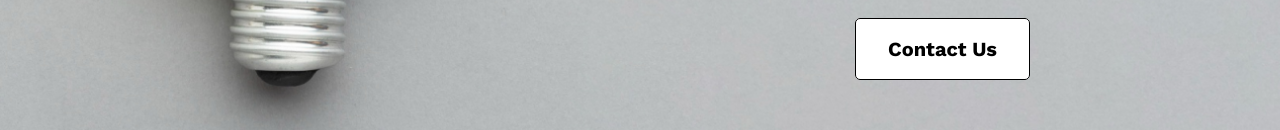
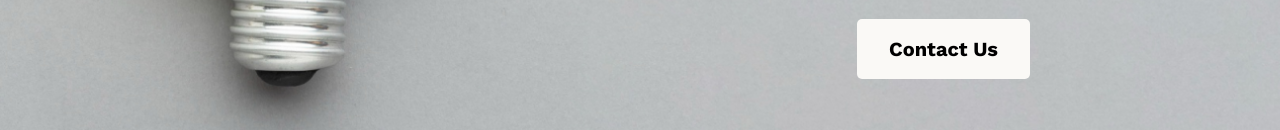
Before and after one commit to infinite9080/new-year-new-me-assignment, a plain HTML site: page index.html in a window 1280 px wide. Shown: the part 562-692 px from the top of the page. Drawn offline with nearby package versions, Linux system fonts and the light colour scheme.

Commit message:
first commit

```diff
--- a/css/styles.css
+++ b/css/styles.css
@@ -53,10 +53,9 @@ body {
 .header-area a {
   text-decoration: none;
   border: 0;
-  background-color: #fff;
+  background-color: #faf9f6;
   padding: 18px 32px;
   color: #000;
-  border: 1px solid black;
   font-weight: 700;
   font-size: 20px;
   border-radius: 5px;
```
